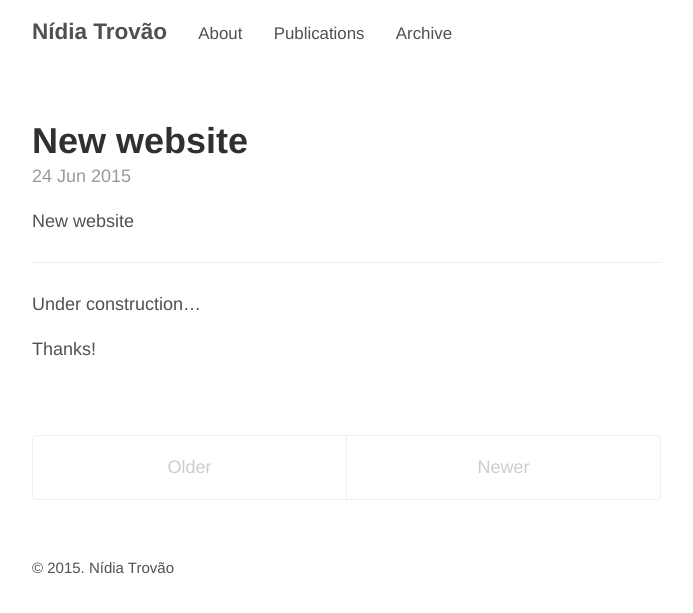
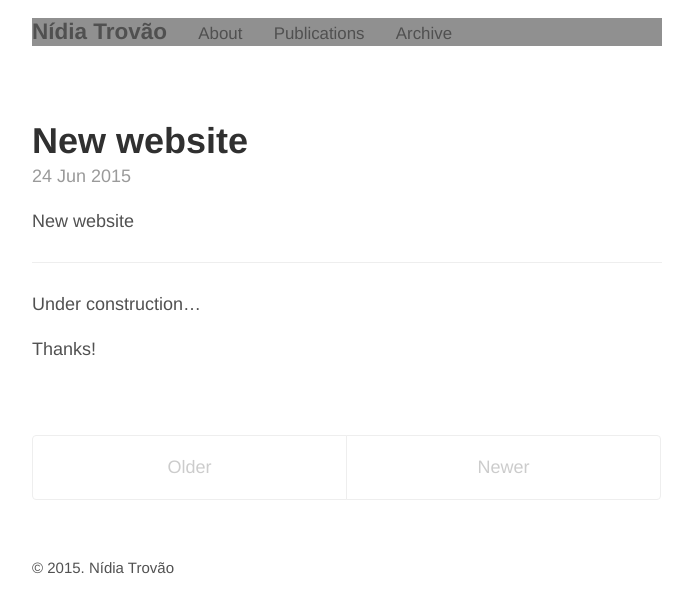
Before and after one commit to nidiatrovao/nidiatrovao.github.io, a Jekyll site: the page built from index.html, in a window 1280 px wide. Shown: the top 613 px of the page, without its empty margins (293-986 px from the left). Built offline with Jekyll 4.4.1, drawn with Linux system fonts in a browser that asks for light colours; the list of posts is cut into pages by our own code.

Commit message:
css edits

```diff
--- a/_layouts/default.html
+++ b/_layouts/default.html
@@ -7,7 +7,7 @@
 
     <div class="container content">
       <header class="masthead">
-        <h3 class="masthead-title">
+        <h3 class="masthead-title" style="background-color:#909090">
           <a href="{{ site.baseurl }}/" title="Home">{{ site.title }}</a>
 			{% for page in site.pages_list %}
 				&nbsp;&nbsp;&nbsp;
```
